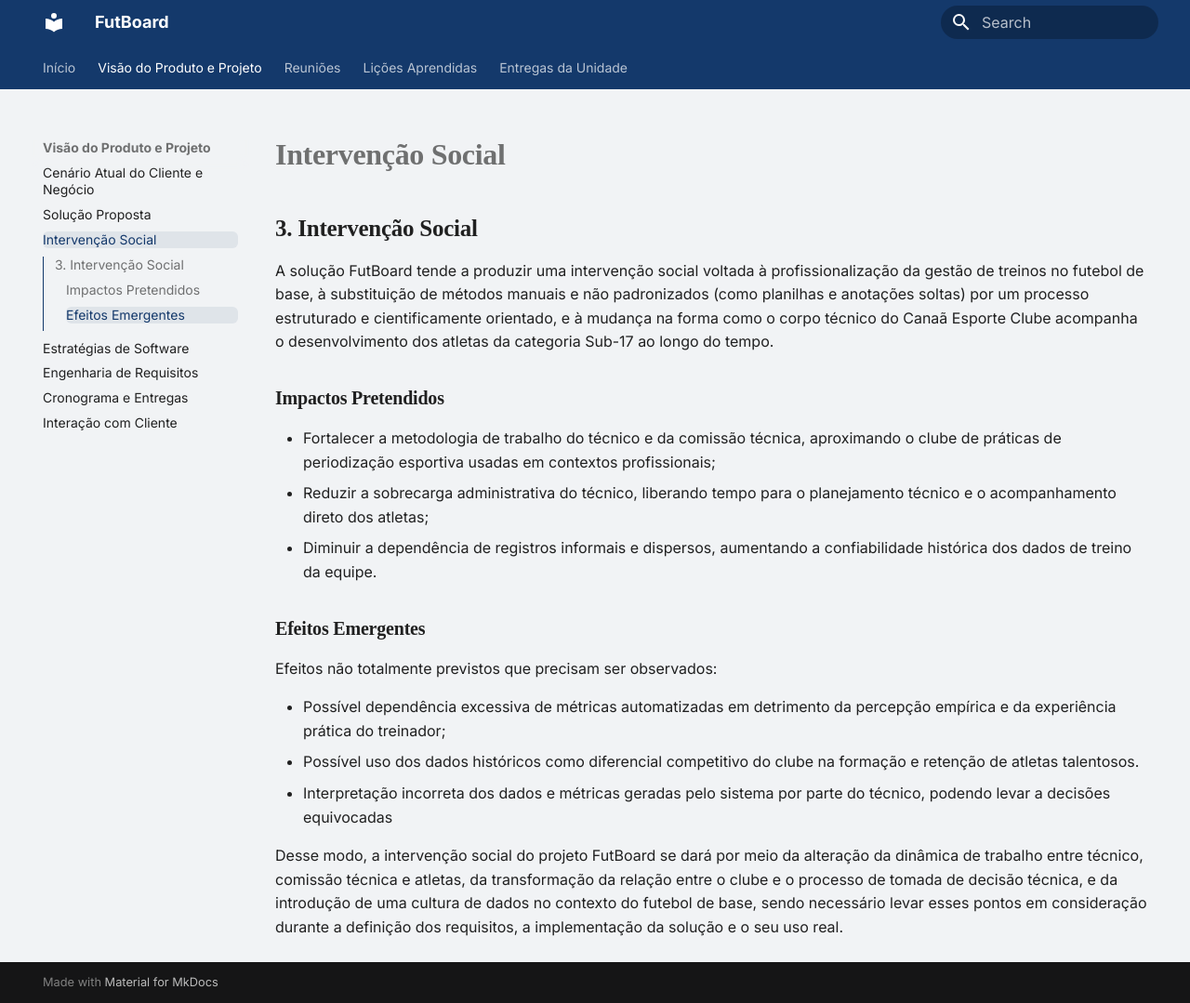
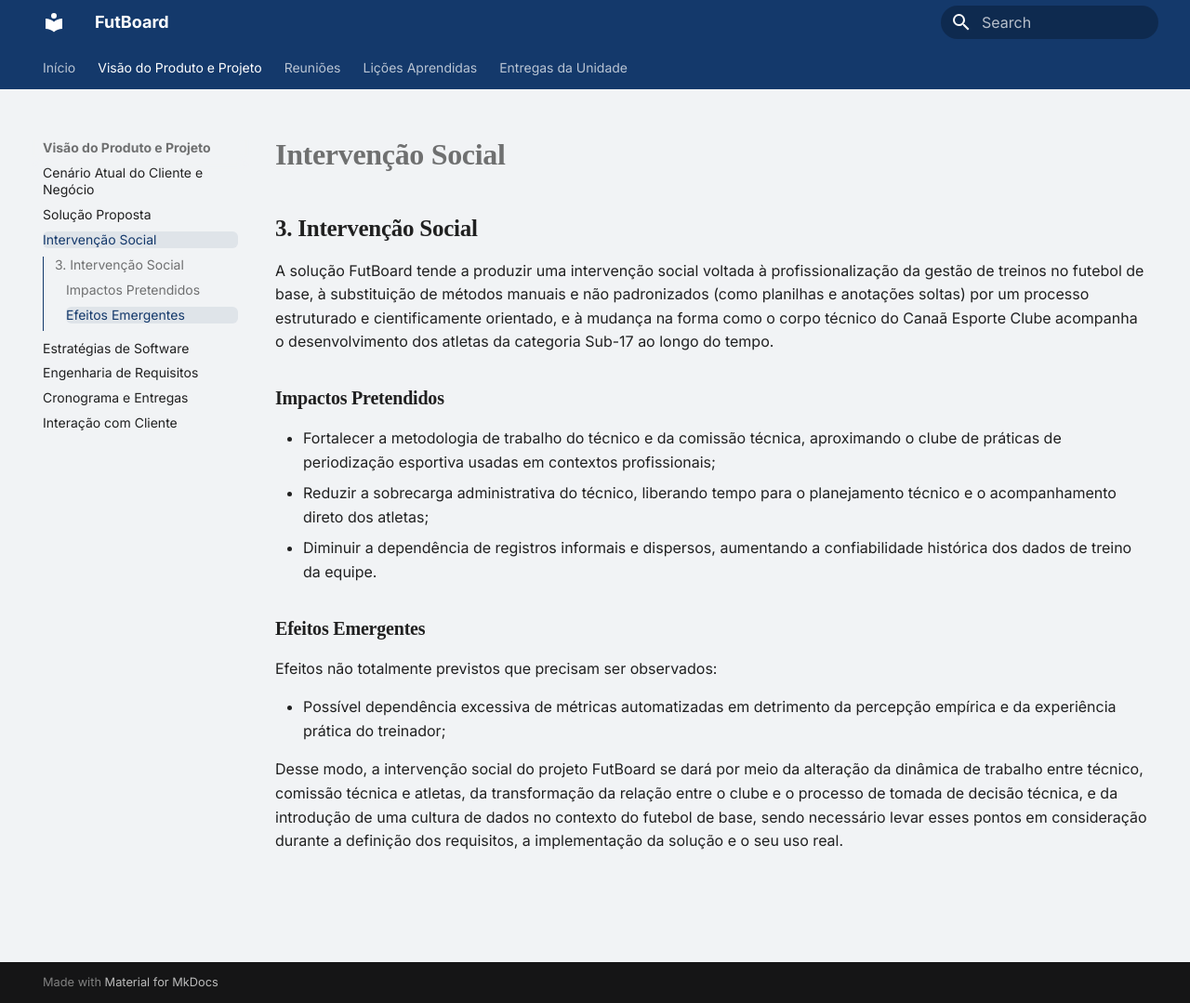
Before and after one commit to mdsreq-fga-unb/REQ-2026.2-T01-FutBoard, an MkDocs documentation site: the page built from docs/visao-produto/intervencao-social.md, in a window 1280 px wide and 1079 px high. Shown: the whole window at 93% size. Built offline with MkDocs 1.6.1 and Material for MkDocs 9.7.7, drawn with Linux system fonts in a browser that asks for light colours.

Commit message:
fix: diminuicao dos efeitos emergentes

```diff
--- a/docs/visao-produto/intervencao-social.md
+++ b/docs/visao-produto/intervencao-social.md
@@ -13,7 +13,5 @@ A solução FutBoard tende a produzir uma intervenção social voltada à profis
 Efeitos não totalmente previstos que precisam ser observados:
 
 - Possível dependência excessiva de métricas automatizadas em detrimento da percepção empírica e da experiência prática do treinador;
-- Possível uso dos dados históricos como diferencial competitivo do clube na formação e retenção de atletas talentosos.
-- Interpretação incorreta dos dados e métricas geradas pelo sistema por parte do técnico, podendo levar a decisões equivocadas
 
 Desse modo, a intervenção social do projeto FutBoard se dará por meio da alteração da dinâmica de trabalho entre técnico, comissão técnica e atletas, da transformação da relação entre o clube e o processo de tomada de decisão técnica, e da introdução de uma cultura de dados no contexto do futebol de base, sendo necessário levar esses pontos em consideração durante a definição dos requisitos, a implementação da solução e o seu uso real.
```
